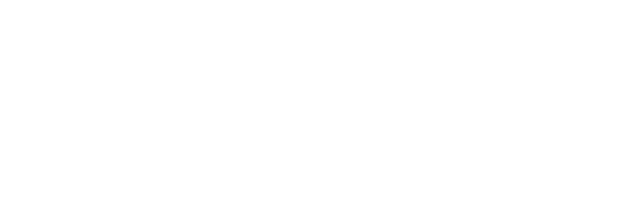
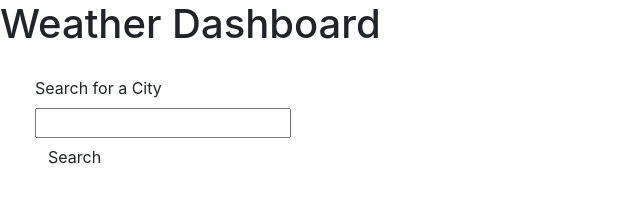
Before and after one commit to JosephW143/weather-dashboard, a plain HTML site: page index.html in a window 1280 px wide. Shown: the whole page, without its empty margins (0-640 px from the left). Drawn offline with nearby package versions, Linux system fonts and the light colour scheme.

Commit message:
created city search form

```diff
--- a/index.html
+++ b/index.html
@@ -10,11 +10,21 @@
 </head>
 <body>
     <header>
+        <h1>Weather Dashboard</h1>
+    </header>
 
-    </header>
-    <main>
+    <main class="container col">
+        <div class="row">
+            <div class="col-12 col-md-4 col-lg-3">
+                <form class="card-body" id="cityForm">
+                    <label for="citySearch" class="from-label">Search for a City</label>
+                    <input type="text" name="citySearch" id="citySearch" class="form-input">
+                    <button type="submit" class="btn">Search</button>
+                </form>
+            </div>
+        </div>
+    </main>
 
-    </main>
     <footer>
         <script src="https://cdnjs.cloudflare.com/ajax/libs/jquery/3.4.1/jquery.min.js"></script>
         <script src="https://cdnjs.cloudflare.com/ajax/libs/moment.js/2.24.0/moment.min.js"></script>
```
